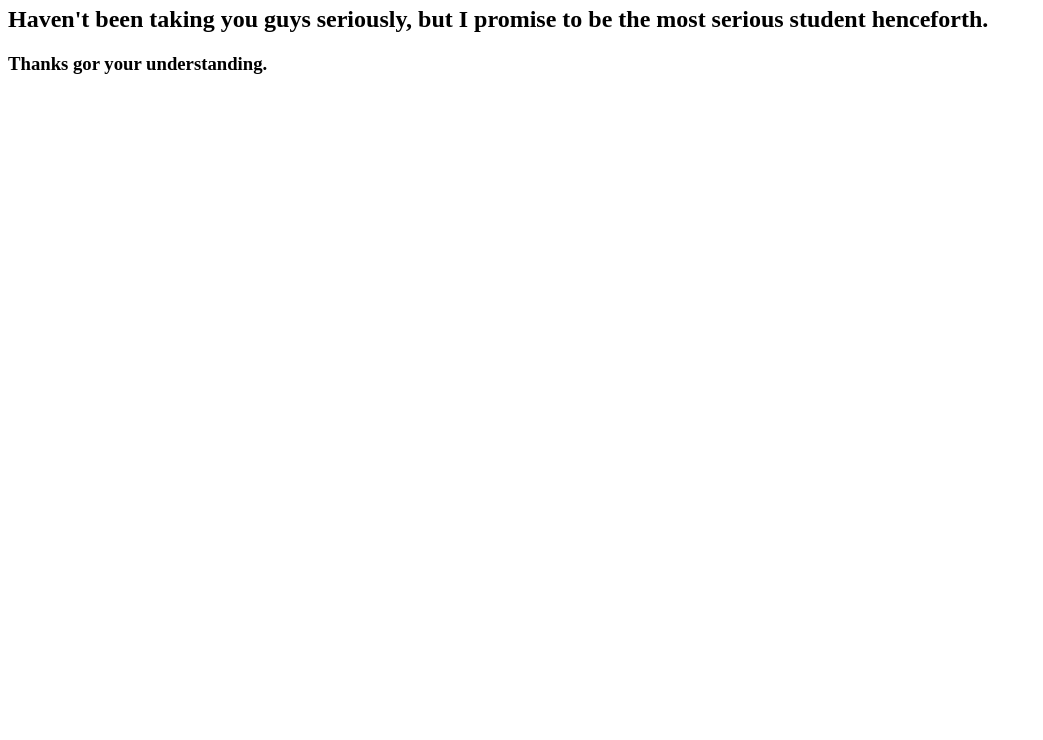
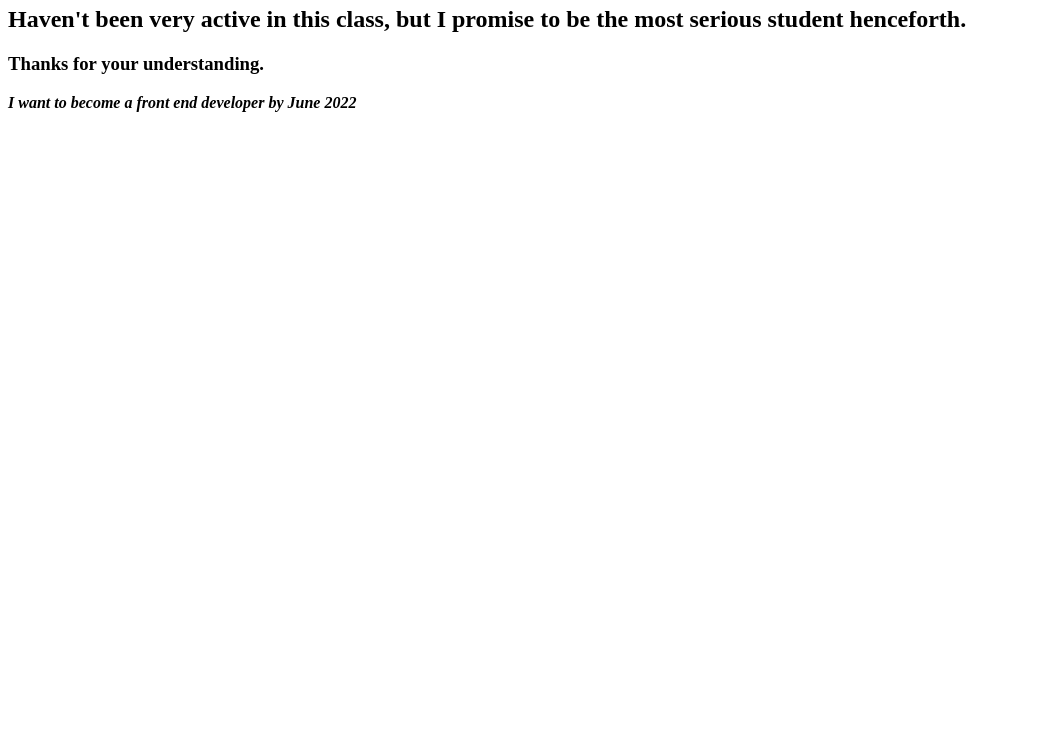
Before and after one commit to Aadon/MyFirstWork, a plain HTML site: page index.html in a window 1280 px wide. Shown: the part 60-800 px from the top of the page, without its empty margins (0-1043 px from the left). Drawn offline with Linux system fonts and the light colour scheme.

Commit message:
Second  Commit

```diff
--- a/index.html
+++ b/index.html
@@ -1,3 +1,4 @@
-<h1> Hey Chief! <strong> I am Fidelis Ngwu<strong> Pardon my negligence.</h1>
- <h2> Haven't been taking you guys seriously, but I promise to be the most serious student henceforth. </h2>
- <h3> Thanks gor your understanding.</h3>
+<h1> Hey Chief! <strong> I am Fidelis Ngwu <strong> Pardon my negligence.</h1>
+ <h2> Haven't been very active in this class, but I promise to be the most serious student henceforth. </h2>
+ <h3> Thanks for your understanding.</h3>
+  <em> I want to become a front end developer by June 2022 </em>
```
